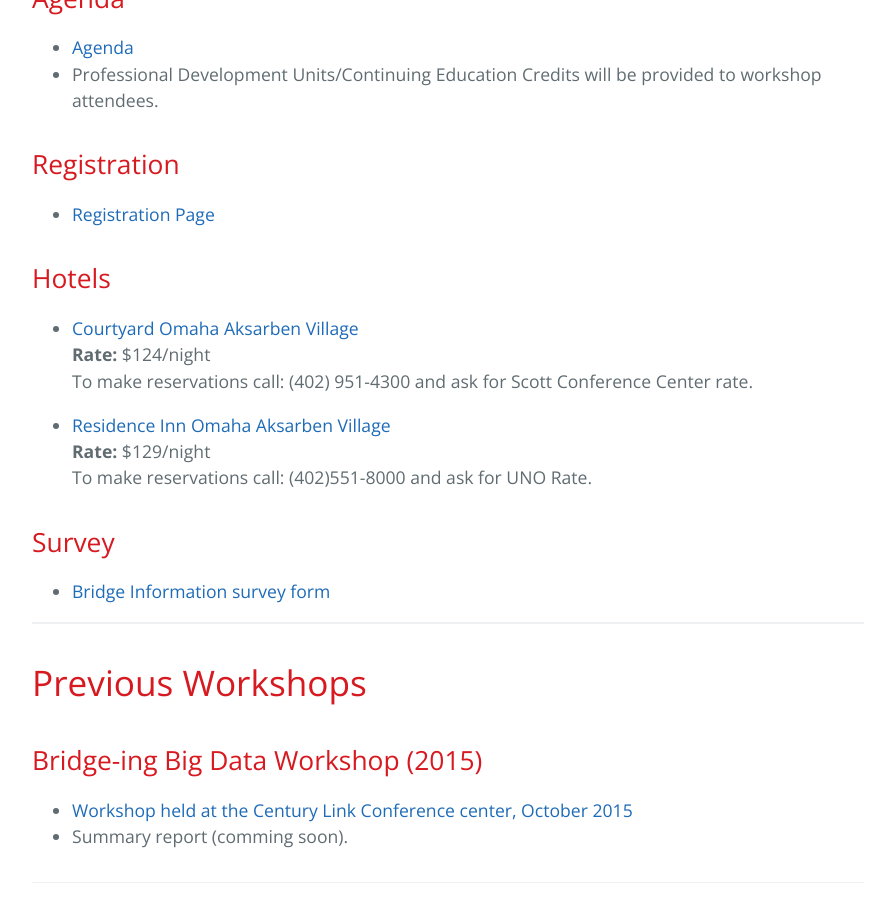
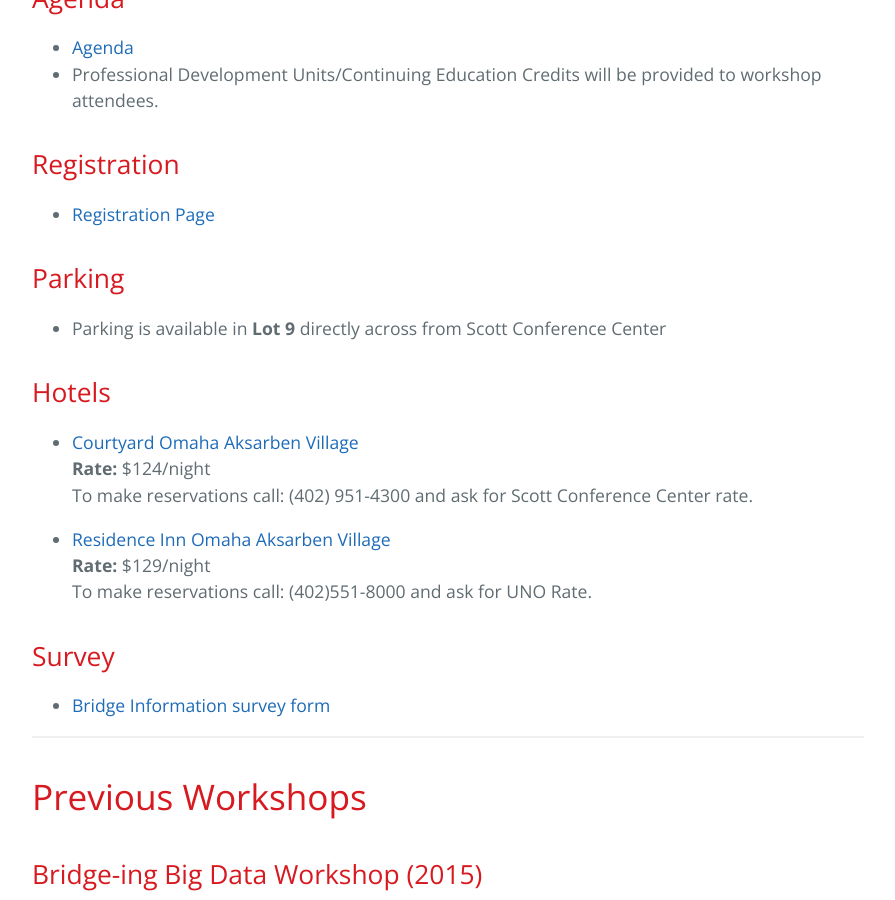
Before and after one commit to BridgingBigData/BridgingBigData.github.io, a Jekyll site: the page built from pages/bbd2016.md, in a window 1280 px wide and 900 px high, scrolled down 1174 px. Shown: the whole window, without its empty margins (192-1087 px from the left). Built offline with Jekyll 4.4.1, drawn with Linux system fonts in a browser that asks for light colours.

Commit message:
parking info added

```diff
--- a/pages/bbd2016.md
+++ b/pages/bbd2016.md
@@ -24,6 +24,9 @@
 ## Registration
 * [Registration Page](http://bridgingbigdata.eventbrite.com)
 
+## Parking
+* Parking is available in **Lot 9** directly across from Scott Conference Center
+
 ## Hotels
 
 - [Courtyard Omaha Aksarben Village](https://goo.gl/maps/rGUFdLvgP5C2)
```
